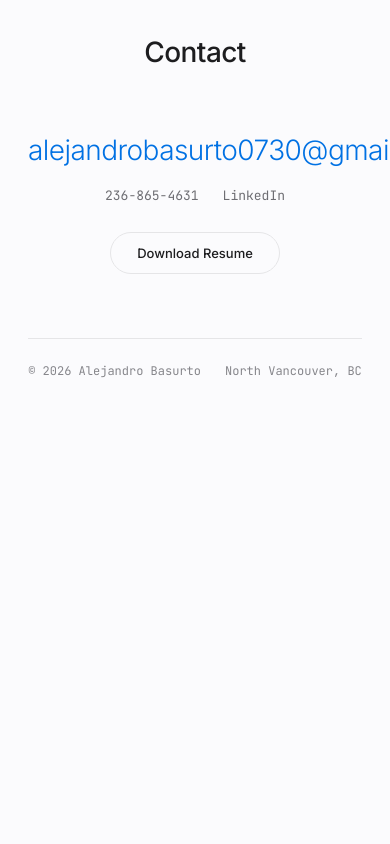
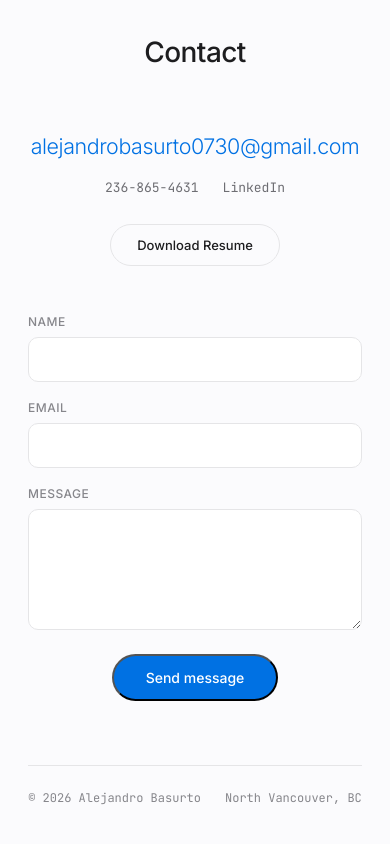
Before and after one commit to AlejandroBasurto0730/portfolio-site, a React (Vite) app: page / in a window 390 px wide. Shown: the part 5428-6272 px from the top of the page. Before the commit the page ends 5907 px from the top, so only its background shows below. Built offline with nearby package versions, Linux system fonts and the light colour scheme.

Commit message:
Fix email overflow on mobile; add contact form (pending Formspree endpoint)

```diff
--- a/src/App.css
+++ b/src/App.css
@@ -1046,12 +1046,15 @@ section {
 
 .contact-email {
   display: inline-block;
+  max-width: 100%;
   font-family: var(--font-display);
   font-weight: 300;
-  font-size: clamp(28px, 5vw, 46px);
+  font-size: clamp(20px, 5.5vw, 46px);
   letter-spacing: -0.02em;
   color: var(--accent);
   margin-bottom: 20px;
+  word-break: break-word;
+  overflow-wrap: break-word;
 }
 
 .contact-links {
@@ -1082,6 +1085,98 @@ section {
 .contact-resume-btn:hover {
   border-color: var(--accent);
   color: var(--accent);
+}
+
+.contact-form {
+  width: 100%;
+  max-width: 520px;
+  margin: 48px auto 0;
+  display: flex;
+  flex-direction: column;
+  gap: 18px;
+  text-align: left;
+}
+
+.contact-form-row {
+  display: grid;
+  grid-template-columns: 1fr 1fr;
+  gap: 18px;
+}
+
+@media (max-width: 560px) {
+  .contact-form-row {
+    grid-template-columns: 1fr;
+  }
+}
+
+.contact-field {
+  display: flex;
+  flex-direction: column;
+  gap: 8px;
+}
+
+.contact-field label {
+  font-size: 12px;
+  font-weight: 500;
+  letter-spacing: 0.04em;
+  text-transform: uppercase;
+  color: var(--text-faint);
+}
+
+.contact-field input,
+.contact-field textarea {
+  width: 100%;
+  font-family: var(--font-body);
+  font-size: 15px;
+  font-weight: 300;
+  color: var(--text);
+  background: var(--surface);
+  border: 1px solid var(--border);
+  border-radius: 10px;
+  padding: 12px 14px;
+  transition: border-color 0.2s ease;
+  resize: vertical;
+}
+
+.contact-field input:focus,
+.contact-field textarea:focus {
+  outline: none;
+  border-color: var(--accent);
+}
+
+.contact-form-submit {
+  align-self: center;
+  margin-top: 6px;
+  font-size: 14px;
+  font-weight: 500;
+  color: #fff;
+  background: var(--accent);
+  padding: 13px 32px;
+  border-radius: 980px;
+  transition: background 0.2s ease, opacity 0.2s ease;
+}
+
+.contact-form-submit:hover {
+  background: var(--accent-dim);
+}
+
+.contact-form-submit:disabled {
+  opacity: 0.6;
+  cursor: default;
+}
+
+.contact-form-status {
+  text-align: center;
+  font-size: 13px;
+  margin-top: -4px;
+}
+
+.contact-form-status.is-success {
+  color: #1a8a4a;
+}
+
+.contact-form-status.is-error {
+  color: #c0392b;
 }
 
 .contact-footer {
--- a/src/components/Contact.jsx
+++ b/src/components/Contact.jsx
@@ -1,13 +1,44 @@
+import { useState } from "react";
 import { useReveal } from "../hooks/useReveal";
 import SectionHead from "./SectionHead";
 import { useLanguage } from "../LanguageContext";
 import { t } from "../i18n";
+
+// Replace with your Formspree endpoint, e.g. "https://formspree.io/f/xxxxxxxx"
+const FORMSPREE_ENDPOINT = "https://formspree.io/f/REPLACE_ME";
 
 export default function Contact() {
   const [ref, visible] = useReveal();
   const { lang } = useLanguage();
   const contact = t[lang].contact;
   const nav = t[lang].nav;
+
+  const [form, setForm] = useState({ name: "", email: "", message: "" });
+  const [status, setStatus] = useState("idle"); // idle | sending | success | error
+
+  const handleChange = (e) => {
+    setForm((f) => ({ ...f, [e.target.name]: e.target.value }));
+  };
+
+  const handleSubmit = async (e) => {
+    e.preventDefault();
+    setStatus("sending");
+    try {
+      const res = await fetch(FORMSPREE_ENDPOINT, {
+        method: "POST",
+        headers: { Accept: "application/json" },
+        body: new FormData(e.target),
+      });
+      if (res.ok) {
+        setStatus("success");
+        setForm({ name: "", email: "", message: "" });
+      } else {
+        setStatus("error");
+      }
+    } catch {
+      setStatus("error");
+    }
+  };
 
   return (
     <section id="contact" className="contact">
@@ -31,6 +62,60 @@ export default function Contact() {
           >
             {nav.resumeDownload}
           </a>
+
+          <form className="contact-form" onSubmit={handleSubmit}>
+            <div className="contact-form-row">
+              <div className="contact-field">
+                <label htmlFor="name">{contact.formName}</label>
+                <input
+                  id="name"
+                  name="name"
+                  type="text"
+                  required
+                  value={form.name}
+                  onChange={handleChange}
+                />
+              </div>
+              <div className="contact-field">
+                <label htmlFor="email">{contact.formEmail}</label>
+                <input
+                  id="email"
+                  name="email"
+                  type="email"
+                  required
+                  value={form.email}
+                  onChange={handleChange}
+                />
+              </div>
+            </div>
+
+            <div className="contact-field">
+              <label htmlFor="message">{contact.formMessage}</label>
+              <textarea
+                id="message"
+                name="message"
+                rows={5}
+                required
+                value={form.message}
+                onChange={handleChange}
+              />
+            </div>
+
+            <button
+              type="submit"
+              className="contact-form-submit"
+              disabled={status === "sending"}
+            >
+              {status === "sending" ? contact.formSending : contact.formSend}
+            </button>
+
+            {status === "success" && (
+              <p className="contact-form-status is-success">{contact.formSuccess}</p>
+            )}
+            {status === "error" && (
+              <p className="contact-form-status is-error">{contact.formError}</p>
+            )}
+          </form>
         </div>
 
         <div className="contact-footer mono">
--- a/src/i18n.js
+++ b/src/i18n.js
@@ -84,6 +84,13 @@ export const t = {
     },
     contact: {
       title: "Contact",
+      formName: "Name",
+      formEmail: "Email",
+      formMessage: "Message",
+      formSend: "Send message",
+      formSending: "Sending…",
+      formSuccess: "Thanks — your message is in. I'll get back to you soon.",
+      formError: "Something went wrong. Try again, or email me directly.",
     },
     modal: {
       problem: "The Problem",
@@ -140,6 +147,13 @@ export const t = {
     },
     contact: {
       title: "Contacto",
+      formName: "Nombre",
+      formEmail: "Correo",
+      formMessage: "Mensaje",
+      formSend: "Enviar mensaje",
+      formSending: "Enviando…",
+      formSuccess: "Gracias — tu mensaje ya llegó. Te respondo pronto.",
+      formError: "Algo salió mal. Intenta de nuevo, o escríbeme directo por correo.",
     },
     modal: {
       problem: "El Problema",
```
